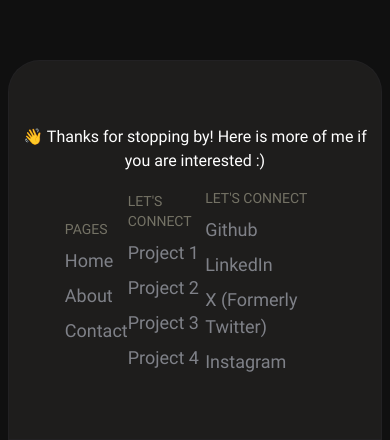
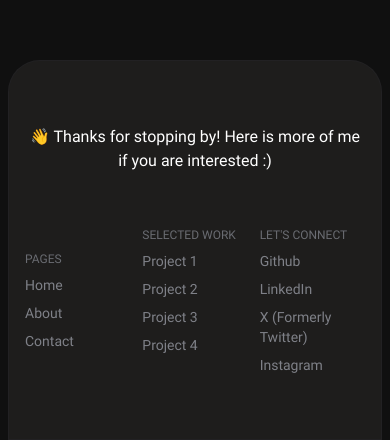
Before and after one commit to Mahfujul-Sagor/portfolio, a Next.js app: page / in a window 390 px wide. Shown: the part 4809-5249 px from the top of the page. Built offline with nearby package versions, Linux system fonts and the light colour scheme.

Commit message:
finish styling footer

```diff
--- a/components/Footer.js
+++ b/components/Footer.js
@@ -7,31 +7,31 @@ import { handleLinkClick } from './Hero'
 const Footer = () => {
   return (
     <div className='w-full px-2'>
-      <div className='w-full max-w-[1300px] min-h-[380px] flex flex-col items-center justify-between bg-[#1E1D1C] border border-zinc-800/50 mx-auto rounded-t-[2rem] py-16'>
+      <div className='w-full max-w-[1300px] min-h-[380px] flex flex-col gap-8 items-center justify-between bg-[#1E1D1C] border border-zinc-800/50 mx-auto rounded-t-[2rem] py-16 sm:px-6 px-4'>
         <h2 className='text-white text-center lg:text-3xl md:text-2xl sm:text-xl'>
         👋 Thanks for stopping by! Here is more of me if you are interested :{")"}
         </h2>
         <div className='w-full flex justify-center items-center'>
-          <div className='flex justify-between items-center w-[70%]'>
+          <div className='grid grid-cols-3 lg:gap-56 md:gap-24 sm:gap-8 gap-3'>
             {/* pages */}
-            <div className='flex flex-col gap-2'>
-              <p className='text-[#747265] uppercase text-sm'>Pages</p>
+            <div className='flex flex-col gap-2 justify-center'>
+              <p className='text-[#6a6c72] uppercase sm:text-sm text-xs'>Pages</p>
               {FOOTER_PAGES.map((link, index) => (
-                <Link href={link.href} key={index} className='text-[#7F8188] text-[18px] capitalize font-bold'>{link.label}</Link>
+                <Link href={link.href} key={index} className='text-[#7F8188] text-[18px] capitalize font-bold hover:text-white max-sm:text-sm'>{link.label}</Link>
               ))}
             </div>
             {/* selected work */}
-            <div className='flex flex-col gap-2'>
-              <p className='uppercase text-[#747265] text-sm'>Let&apos;s Connect</p>
+            <div className='flex flex-col gap-2 max-sm:text-sm'>
+              <p className='uppercase text-[#6a6c72] sm:text-sm text-xs'>Selected Work</p>
               {SELECTED_WORK.map((link, index) => (
-                <Link href={link.href} onClick={(e)=> handleLinkClick(e, "#work")} key={index} className='text-[#7F8188] text-[18px] capitalize font-bold'>{link.label}</Link>
+                <Link href={link.href} onClick={(e)=> handleLinkClick(e, '#work')} key={index} className='text-[#7F8188] text-[18px] capitalize font-bold hover:text-white max-sm:text-sm'>{link.label}</Link>
               ))}
             </div>
             {/* connect links */}
             <div className='flex flex-col gap-2'>
-              <p className='uppercase text-[#747265] text-sm'>Let&apos;s Connect</p>
+              <p className='uppercase text-[#6a6c72] sm:text-sm text-xs'>Let&apos;s Connect</p>
               {CONNECT_LINKS.map((link, index) => (
-                <a href={link.href} target='_blank' key={index} className='text-[#7F8188] text-[18px] capitalize font-bold'>{link.label}</a>
+                <a href={link.href} target='_blank' key={index} className='text-[#7F8188] text-[18px] capitalize font-bold hover:text-white max-sm:text-sm'>{link.label}</a>
               ))}
             </div>
           </div>
--- a/components/Work.js
+++ b/components/Work.js
@@ -4,12 +4,12 @@ import { project1, project2, project3, project4 } from '@/constants';
 const Work = () => {
   return (
     <section id="work" className="card-wrapper w-full flex flex-col items-center gap-40 relative lg:top-[70vh] top-[60vh] px-2">
-      <WorkCard id={'project1'} width={1200} top={84} position="sticky" title={project1.title} backgroundColor="#1E1D1C" description={project1.description} image={project1.image}/>
-      <WorkCard id={'project2'} width={1220} top={124} position="sticky" title={project2.title} backgroundColor="#1E1D1C" description={project2.description} image={project2.image}/>
-      <WorkCard id={'project3'} width={1240} top={164} position="sticky" title={project3.title} backgroundColor="#1E1D1C" description={project3.description} image={project3.image}/>
-      <WorkCard id={'project4'} width={1260} top={204} position="sticky" title={project4.title} backgroundColor="#1E1D1C" description={project4.description} image={project4.image}/>
+      <WorkCard width={1200} top={84} position="sticky" title={project1.title} backgroundColor="#1E1D1C" description={project1.description} image={project1.image}/>
+      <WorkCard width={1220} top={124} position="sticky" title={project2.title} backgroundColor="#1E1D1C" description={project2.description} image={project2.image}/>
+      <WorkCard width={1240} top={164} position="sticky" title={project3.title} backgroundColor="#1E1D1C" description={project3.description} image={project3.image}/>
+      <WorkCard width={1260} top={204} position="sticky" title={project4.title} backgroundColor="#1E1D1C" description={project4.description} image={project4.image}/>
     </section>
-  )
-}
+  );
+};
 
 export default Work;
--- a/components/WorkCard.js
+++ b/components/WorkCard.js
@@ -1,10 +1,9 @@
 import Image from "next/image";
 import React from "react";
 
-const WorkCard = ({description, title, image, width, top, backgroundColor, position, id}, {...props}) => {
+const WorkCard = ({description, title, image, width, top, backgroundColor, position}) => {
   return (
     <div
-      id={id}
       className={`card ${position} text-white border border-zinc-800/50 w-full rounded-[4rem] min-h-[80vh] p-8 text-center`}
       style={{
         maxWidth: width,
```
